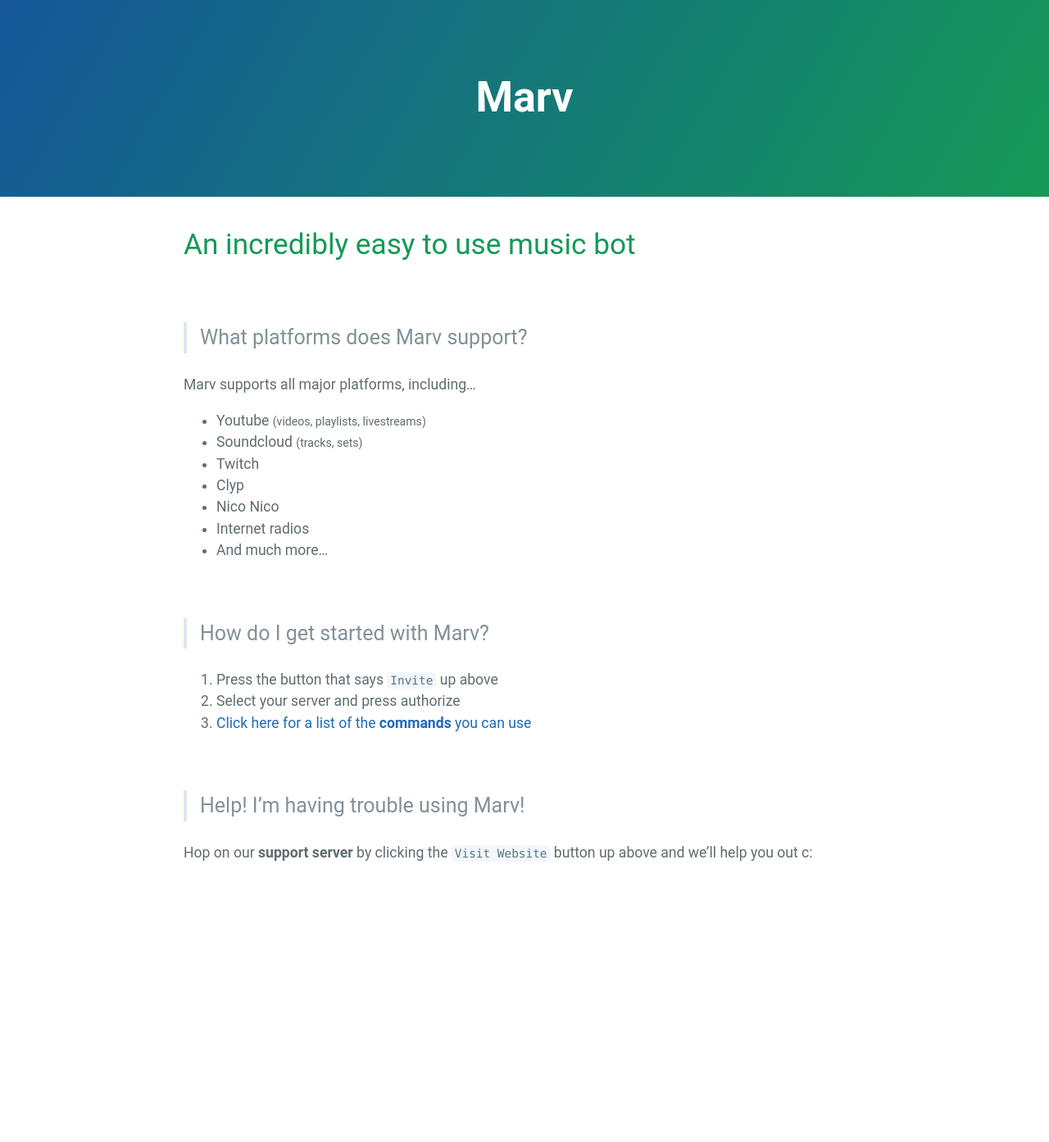
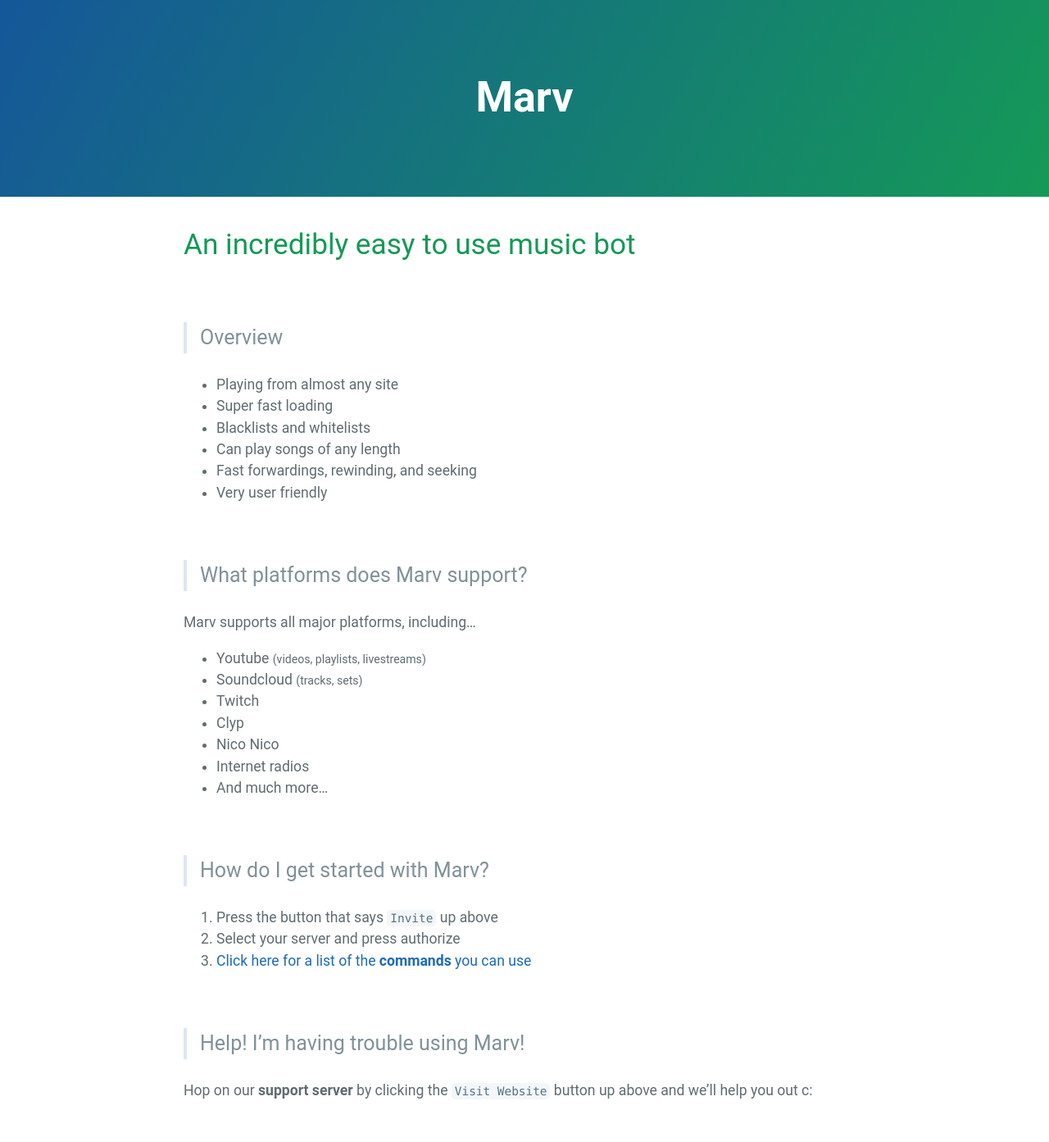
Before and after one commit to mymindishazel/marv-docs, a Jekyll site: the page built from dbots.md, in a window 1280 px wide. Shown: the whole page at 82% size. Built offline with Jekyll 4.4.1, drawn with Linux system fonts in a browser that asks for light colours; our own code applies the rules of GitHub Pages for plain Markdown files; before the commit the page ends 1103 px from its top, so only the background shows below that.

Commit message:
Update dbots.md

```diff
--- a/dbots.md
+++ b/dbots.md
@@ -1,4 +1,15 @@
 # An incredibly easy to use music bot
+
+<br>
+
+> Overview
+
+- Playing from almost any site
+- Super fast loading
+- Blacklists and whitelists
+- Can play songs of any length
+- Fast forwardings, rewinding, and seeking
+- Very user friendly
 
 <br>
 
```
